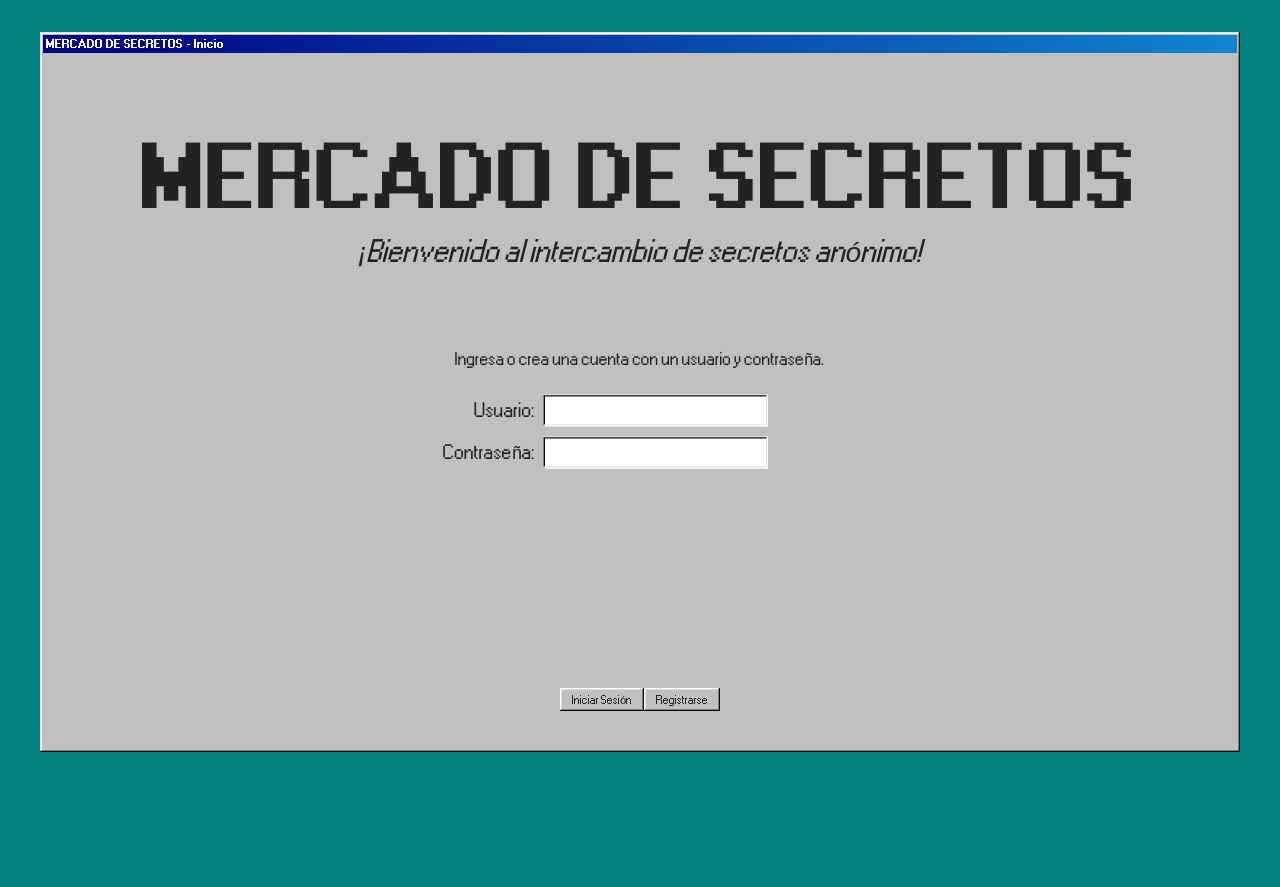
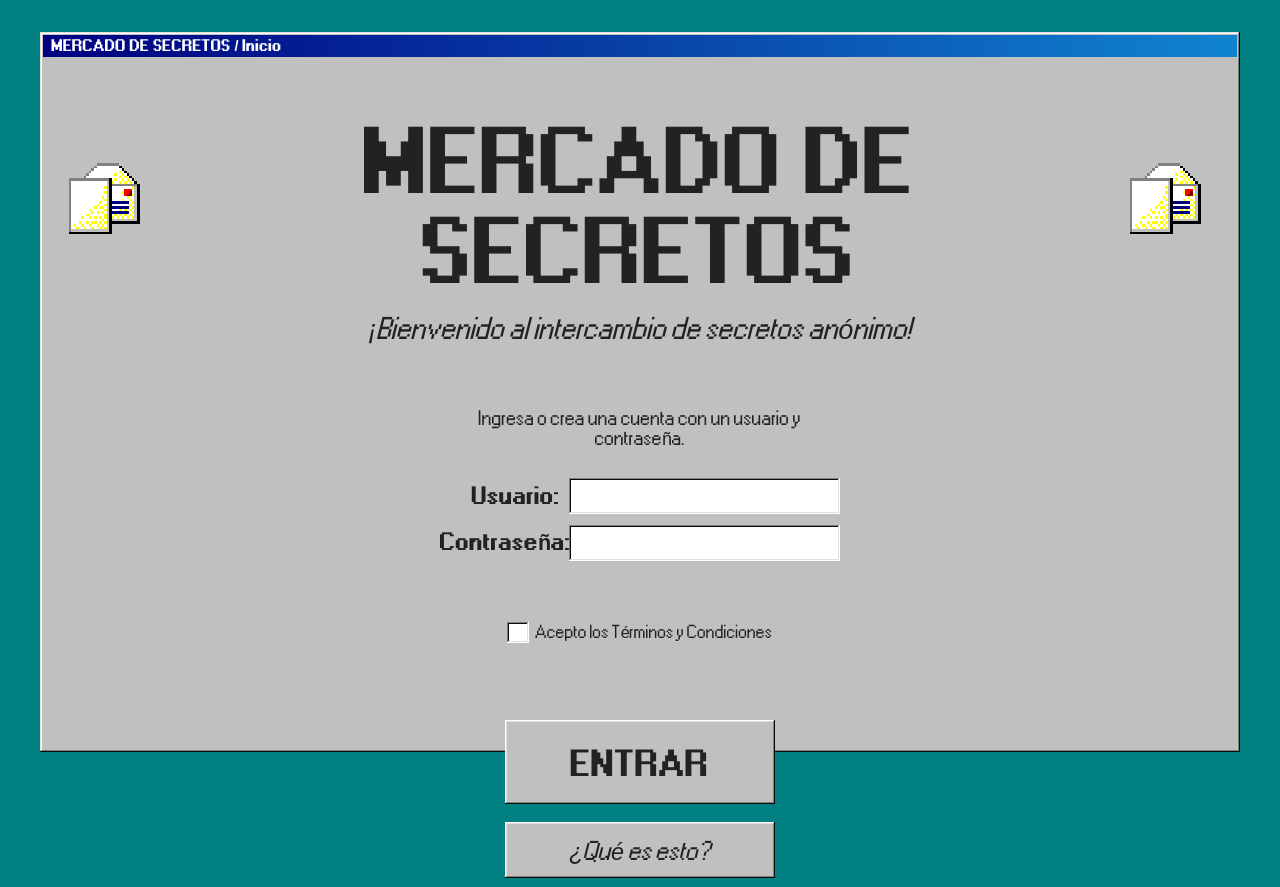
Before and after one commit to Redoct4/Mercado-de-Secretos, an Electron app: page index.html in a window 1280 px wide. Before the commit the page ends 800 px from the top, so only its background shows below. Drawn offline with nearby package versions, Linux system fonts and the light colour scheme.

Commit message:
Finished home-page

```diff
--- a/general-style.css
+++ b/general-style.css
@@ -1,3 +1,7 @@
+html {
+    font-size: 18px;
+}
+
 /* 1. Hacemos que la página ocupe toda la pantalla sin márgenes */
 body {
     background-color: #008080;
@@ -5,7 +9,7 @@ body {
     display: flex;
     justify-content: center; /* Centra horizontalmente la ventana */
     align-items: center;     /* Centra verticalmente la ventana */
-    overflow: hidden; /* Evita barras de desplazamiento innecesarias */
+    overflow: auto; /* Evita barras de desplazamiento innecesarias */
     margin: 0; /* Elimina márgenes predeterminados del navegador */
 }
 
@@ -22,15 +26,29 @@ body {
     height: calc(100% - 10vh); /* Alto relativo a la ventana del navegador */
     margin: 0; /* Centra la ventana horizontalmente */
     transform: translateY(-1vh); /* Ajusta la posición vertical para centrar */
+    display: flex;
+    box-sizing: border-box;
+}
+
+.screen-window .title-bar {
+    height: 1.5rem;
+}
+.screen-window .title-bar .title-bar-text {
+    font-size: 0.8rem;
+    padding-left: 0.3rem;
 }
 
     /* 3. El cuerpo de la ventana actúa como organizador vertical */
 .window-body {
-    position: relative; /* Necesario para posicionar la sección central */
-    height: 100%; /* Ocupa toda la altura de la ventana */
-    box-sizing: border-box;
-    padding: 20px; /* Espaciado interno para que el contenido no toque los bordes */
     display: flex;
     flex-direction: column;
-    align-items: center; /* Centra horizontalmente los elementos */
+    align-items: center;
+    justify-content: space-between; /* Espacia los elementos uniformemente */
+    height: 100%; /* Ocupa toda la altura disponible de la ventana */
+    box-sizing: border-box;
+    padding: 1rem;
 }
+
+img {
+    image-rendering: pixelated;
+}
--- a/index.html
+++ b/index.html
@@ -4,7 +4,7 @@
   <meta charset="UTF-8">
   <title>Mercado de Secretos</title>
   <!-- Importamos 98.css directamente -->
-  <link rel="stylesheet" href="https://unpkg.com/98.css">
+  <link rel="stylesheet" href="node_modules/98.css/dist/98.css">
   <link rel="stylesheet" href="general-style.css">
   <link rel="stylesheet" href="style.css">
 </head>
@@ -12,36 +12,51 @@
 
   <div class="window screen-window">
     <div class="title-bar">
-      <div class="title-bar-text">MERCADO DE SECRETOS - Inicio</div>
+      <div class="title-bar-text">MERCADO DE SECRETOS / Inicio</div>
     </div>
 
     <div class="window-body">
 
       <div class="seccion-superior">
-        <h1>MERCADO DE SECRETOS</h1>
+        <div class="h1-title">
+          <img src="imgs/envelope_open_sheet.png" class="home-title-icon">
+          <h1>MERCADO DE SECRETOS</h1>
+          <img src="imgs/envelope_open_sheet.png" class="home-title-icon">
+        </div>
         <p class="subtitulo">¡Bienvenido al intercambio de secretos anónimo!</p>
       </div>
 
       <div class = "seccion-central">
         <div class="caja-login">
-          <p class="instruccion">Ingresa o crea una cuenta con un usuario y contraseña.</p>
+          <p class="texto">Ingresa o crea una cuenta con un usuario y contraseña.</p>
 
-          <div class="texto">
-            <label for="user">Usuario:</label>
-            <input id="user" type="text"/>
+          <div class="user-password">
+            <div class="textbox">
+              <label for="user">Usuario:</label>
+              <input id="user" type="text"/>
+            </div>
+
+            <div class="textbox">
+              <label for="password">Contraseña:</label>
+              <input id="password" type="password"/>
+            </div>
           </div>
 
-          <div class="texto">
-            <label for="password">Contraseña:</label>
-            <input id="password" type="password"/>
+
+          <div class="checkbox">
+            <input type="checkbox" id="TyC"/>
+            <label for="TyC">Acepto los Términos y Condiciones</label>
           </div>
+
         </div>
 
       </div>
 
       <div class="seccion-inferior">
-        <button id="loginButton">Iniciar Sesión</button>
-        <button id="registerButton">Registrarse</button>
+        <div class="button-column">
+          <button class="b1" id="entrar">Entrar</button>
+          <button class="b3" id="info-inicio">¿Qué es esto?</button>
+        </div>
       </div>
 
     </div>
--- a/style.css
+++ b/style.css
@@ -1,69 +1,202 @@
 /* ==========================================
    1. TIPOGRAFÍA Y ESTILOS GENERALES DE TEXTO
    ========================================== */
+:root {
+    /* textsizes */
+    --texto-font-size: 1rem;
+    --h1-font-size: 4.5rem;
+    --h2-font-size: 3.5rem;
+    --h3-font-size: 2.5rem;
+    --subtitulo-font-size: 1.5rem;
+    --importanttext-font-size: 1.2rem;
+    --smalltext-font-size: 0.9rem;
+
+    --b1-font-size: 1.8rem;
+    --b2-font-size: 1.5rem;
+    --b3-font-size: 1.3rem;
+    --b4-font-size: 1rem;
+
+    /* inputs */
+    --checkbox-size: calc(var(--smalltext-font-size) + 0.3rem);
+    --checkmark-size: calc(var(--checkbox-size) / 2);
+    --checkmark-position: calc(-1 * (var(--checkmark-size) * 1.2));
+}
+
 h1 {
+    font-size: var(--h1-font-size);
     text-align: center;
 }
 
 .subtitulo {
-    font-size: 28px;
+    font-size: var(--subtitulo-font-size);
     font-style: italic;
     margin-top: -40px;
     text-align: center;
 }
 
 .texto {
-    font-size: 18px;
+    font-size: var(--texto-font-size);
 }
 
-.instruccion {
-    font-size: 16px;
+.small-text {
+    font-size: var(--smalltext-fontsize);
     text-align: center;
 }
 
-/* Estilos aplicados a cada fila contenedora de los inputs */
-.texto label {
+/* ==========================================
+   3. INPUTS
+   ========================================== */
+
+/* Buttons */
+button {
+    margin: 0.5rem;
+}
+button.b1 {
+    font-size: var(--b1-font-size);
+    padding: 1.5rem 2rem 1.2rem;
+    font-weight: bold;
+    text-transform: uppercase;
+    border: 20px !important;
+}
+
+button.b2 {
+    font-size: var(--b2-font-size);
+    padding: 1.2rem 1.8rem 0.9rem;
+    font-weight: bold;
+}
+
+button.b3 {
+    font-size: var(--b3-font-size);
+    padding: 0.9rem 1.5rem 0.7rem;
+    font-style: italic;
+}
+
+/* Textbox */
+.textbox {
+    font-size: var(--importanttext-font-size);
+}
+.textbox label {
     font-size: inherit;
+    font-weight: bold;
 }
-.texto input {
-    padding:16px 5px !important;
+.textbox input {
+    padding: 1.1rem 0.3rem 0.9rem !important;
     font-size: inherit;
 }
 
+/* Checkbox */
+.caja-login .checkbox {
+    font-size: var(--smalltext-font-size);
+    margin: 3rem 0 0 0;
+    justify-content: center;
+    display: inline-flex;
+    flex-direction: row;
+    align-items: center;
+}
+.checkbox label {
+   font-size: inherit;
+   padding-left: 0.5rem !important;
+}
+.checkbox input + label::before {
+    width: var(--checkbox-size) !important;
+    height: var(--checkbox-size) !important;
+    background-size: contain !important;
+}
+.checkbox input:checked + label::after {
+    width: var(--checkmark-size) !important;
+    height: var(--checkmark-size) !important;
+    background-size: contain !important;
+    position: absolute;
+    left: var(--checkmark-position);
+}
+
+
 /* ==========================================
-   3. COMPONENTE: CAJA DE LOGIN Y FILAS
+   3. CONJUNTO DE ELEMENTOS
    ========================================== */
 .caja-login {
     display: flex;
-    width: 450px;
-    margin:50px auto;
+    max-width: 30vw;
+    min-width: 400px;
     flex-direction: column;
-    gap: 10px;
-    position-anchor: center !important;
-    object-position: 0% 50% !important;
+    gap: 0.6rem;
+    align-items: center;
+    margin: 0 0 3rem 0;
 }
-.caja-login div label {
+.caja-login p.texto {
+    text-align: center;
+}
+.caja-login .user-password {
+    display: inherit;
+    align-self: center;
+    justify-content: center;
+    align-items: center;
+    width: 100%;
+    flex-direction: inherit;
+    gap: inherit;
+}
+.caja-login .user-password div[class="textbox"] {
+    display: inline-flex;
+    align-self: center;
+    align-items: center;
+    justify-content: space-between;
+    width: 100%;
+}
+.caja-login .user-password div[class="textbox"] label {
     display: inline-block;
-    width: 120px;
+    width: 30%;
     text-align: right;
-    margin-right: 5px;
 }
-.caja-login div input {
-    width: 50%;
+.caja-login div[class="textbox"] input {
+    width: calc(70% - 0.5rem);
+}
+
+.button-column {
+    display: flex;
+    flex-direction: column;
+}
+.button-column button {
+    width: 15rem !important;
+    padding-inline: 0 !important;
+}
+
+/* ==========================================
+   IMGS
+   ========================================== */
+
+.h1-title {
+    display: inline-flex;
+    flex-direction: row;
+    justify-content: center;
+    align-items: center;
+    gap: var(--h3-font-size);
+}
+.h1-title img {
+    width: var(--h1-font-size);
+    height: var(--h1-font-size);
+}
+.h1-title img[class="home-title-icon"] {
+    transform: translate(-0.3rem, -0.6rem);
 }
 
 /* ==========================================
    SECCIONES SUP, CENT Y INF
    ========================================== */
+.seccion-superior {
+    margin-top: -1rem;
+
+}
+
 .seccion-central {
-    position: absolute;
-    top: 50%;          /* Lo empuja exactamente al 50% de la altura de la ventana */
-    left: 50%;         /* Lo empuja al 50% del ancho */
-    transform: translate(-50%, -50%); /* Lo centra perfectamente */
+    position: static; /* Quitamos el absolute que causa el traslape */
+    transform: none;  /* Removemos el centrado forzado por coordenadas */
+    width: 100%;
+    display: flex;
+    justify-content: center;
+    margin: 1rem 0;
 }
 
 .seccion-inferior {
     display: flex;
-    margin-bottom: 10px;
-    margin-top: auto; /* Empuja este bloque automáticamente hasta la parte inferior */
+    margin-bottom: 2vh;
 }
```
Also changed, not shown: imgs/envelope_open_sheet.png (added), imgs/write.png (added).
